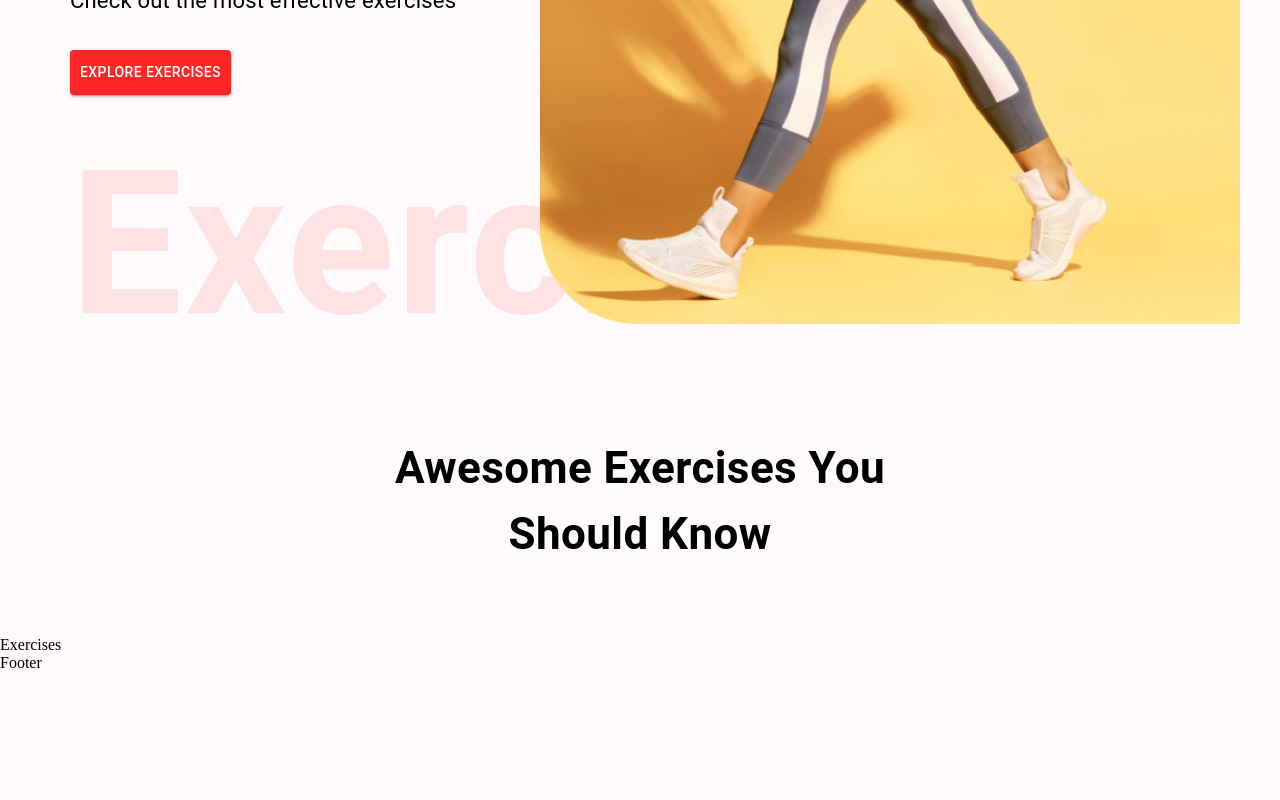
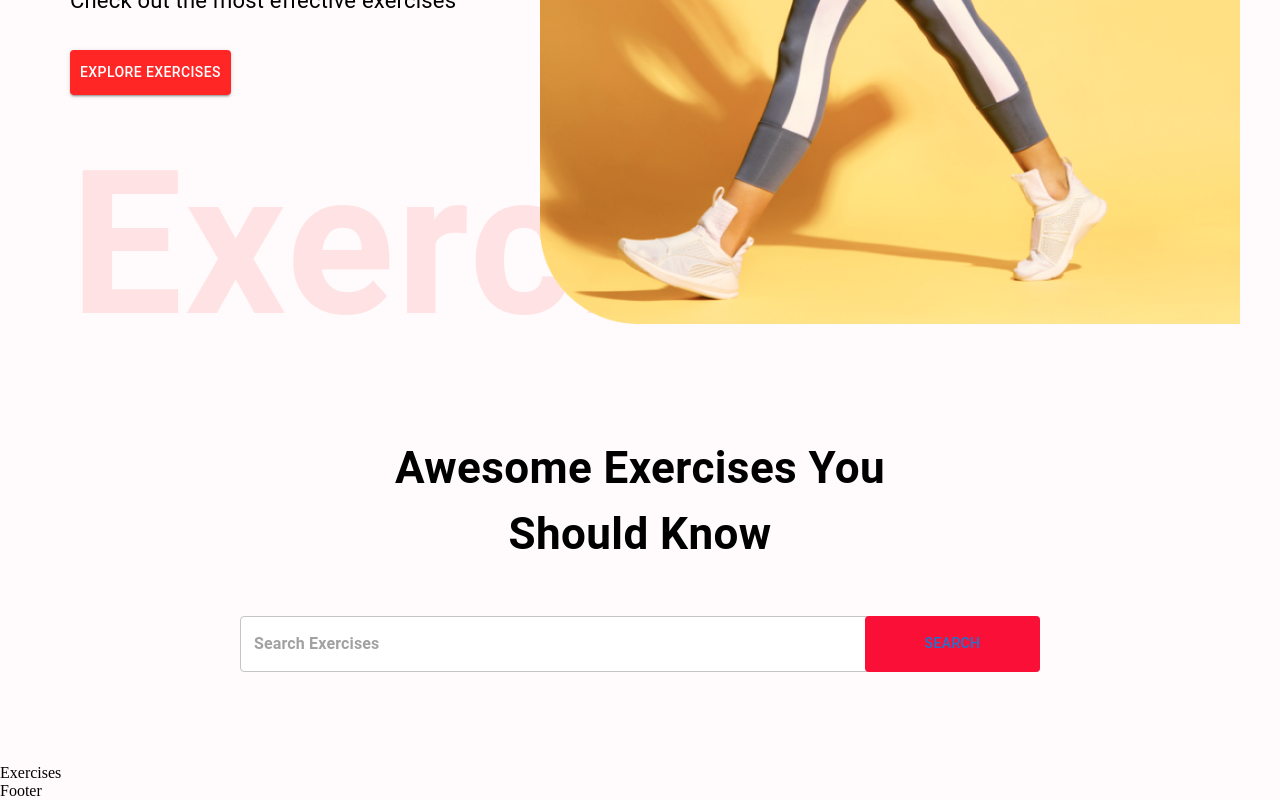
Before and after one commit to AlexKuchinskaya/gym-app, a React (Create React App) app: page / in a window 1280 px wide. Shown: the part 542-1342 px from the top of the page. Before the commit the page ends 1214 px from the top, so only its background shows below. Built offline with nearby package versions, Linux system fonts and the light colour scheme.

Commit message:
continue searchExercises

```diff
--- a/src/components/search-exercises/SearchExercises.js
+++ b/src/components/search-exercises/SearchExercises.js
@@ -1,10 +1,49 @@
 import React, { useState, useEffect } from 'react'
 import { Box, Stack, Typography, Button, TextField } from '@mui/material';
+import './SearchExercises.scss';
 
 const SearchExercises = () => {
+    const [search, setSearch] = useState('');
+    const onClickSearch = async () => {
+        if (search) {
+
+        }
+    }
     return (
         <Stack alignItems="center" justifyContent="center" p="20px">
             <Typography sx={{ fontSize: { lg: '44px', xs: '33px'} }} fontWeight={700} textAlign="center" mb="49px">Awesome Exercises You <br /> Should Know</Typography>
+            <Box position="relative" mb="72px">
+                <TextField
+                    sx={{
+                        input: {
+                            fontWeight: '700',
+                            border: 'none',
+                            borderRadius: '40px'
+                        },
+                        width: { lg: '800px', xs: '350px'},
+                        backgroundColor: '#fff'
+                    }}
+                    height="76px"
+                    value={search}
+                    type="text"
+                    placeholder="Search Exercises"
+                    onChange={(evt) => setSearch(evt.target.value.toLowerCase())}
+                />
+                <Button
+                    className="search-btn"
+                    sx={{
+                        backgroundColor: '#FA1037',
+                        width: { lg: '175px', xs: '80px' },
+                        fonSize: { lg: '20px', xs: '14px' },
+                        position: 'absolute',
+                        right: '0',
+                        top: '0'
+                    }}
+                    onClick={onClickSearch}
+                >
+                    Search
+                </Button>
+            </Box>
         </Stack>
     )
 }
--- /dev/null
+++ b/src/components/search-exercises/SearchExercises.scss
@@ -0,0 +1,10 @@
+@import '../../styles/variables';
+
+.search-btn {
+    color: #fff;
+    min-height: 56px;
+    &:hover {
+        color: #FF2625 !important;
+        border: 1px solid #FF2625 !important;
+    }
+  }
```
